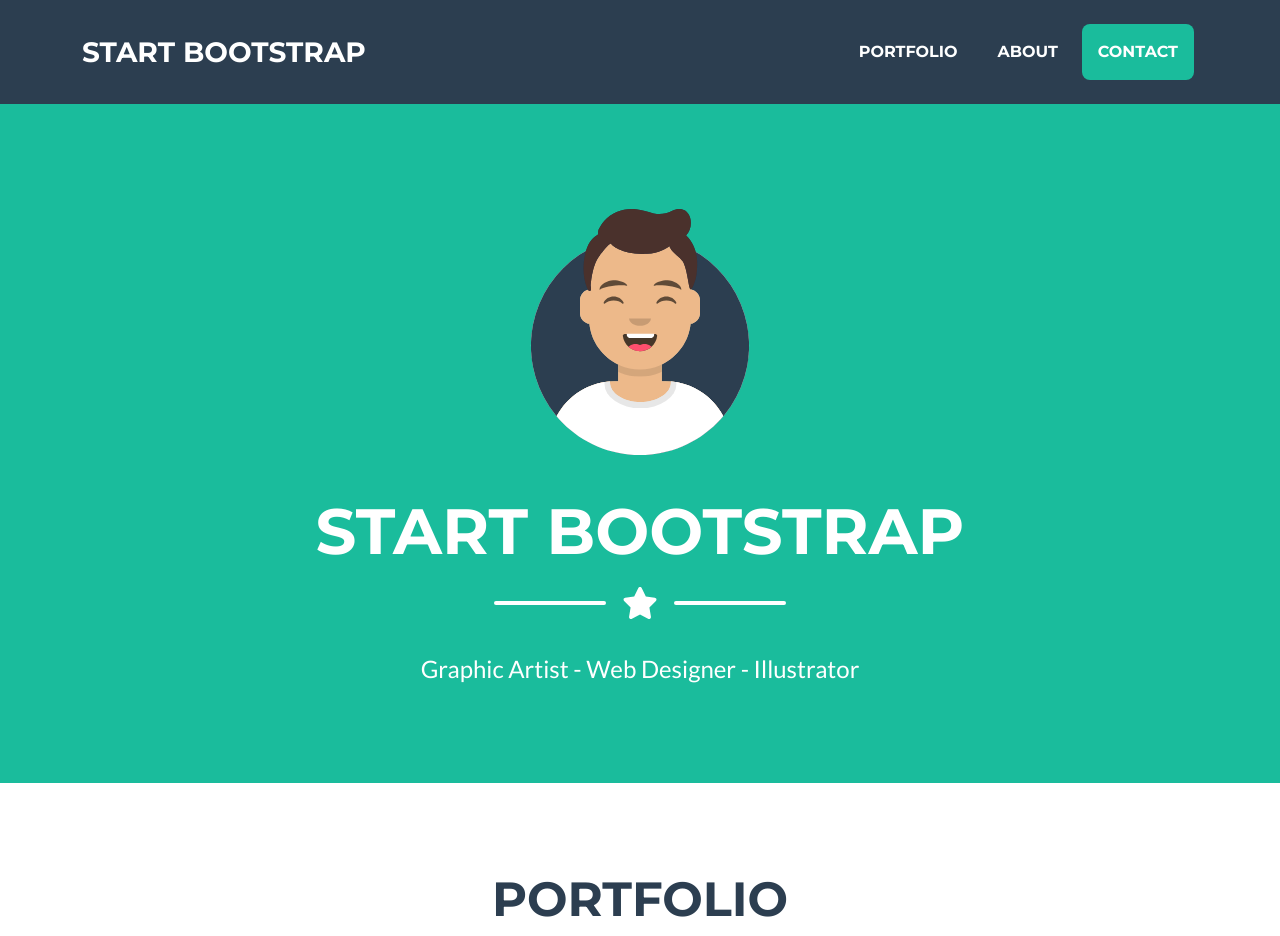
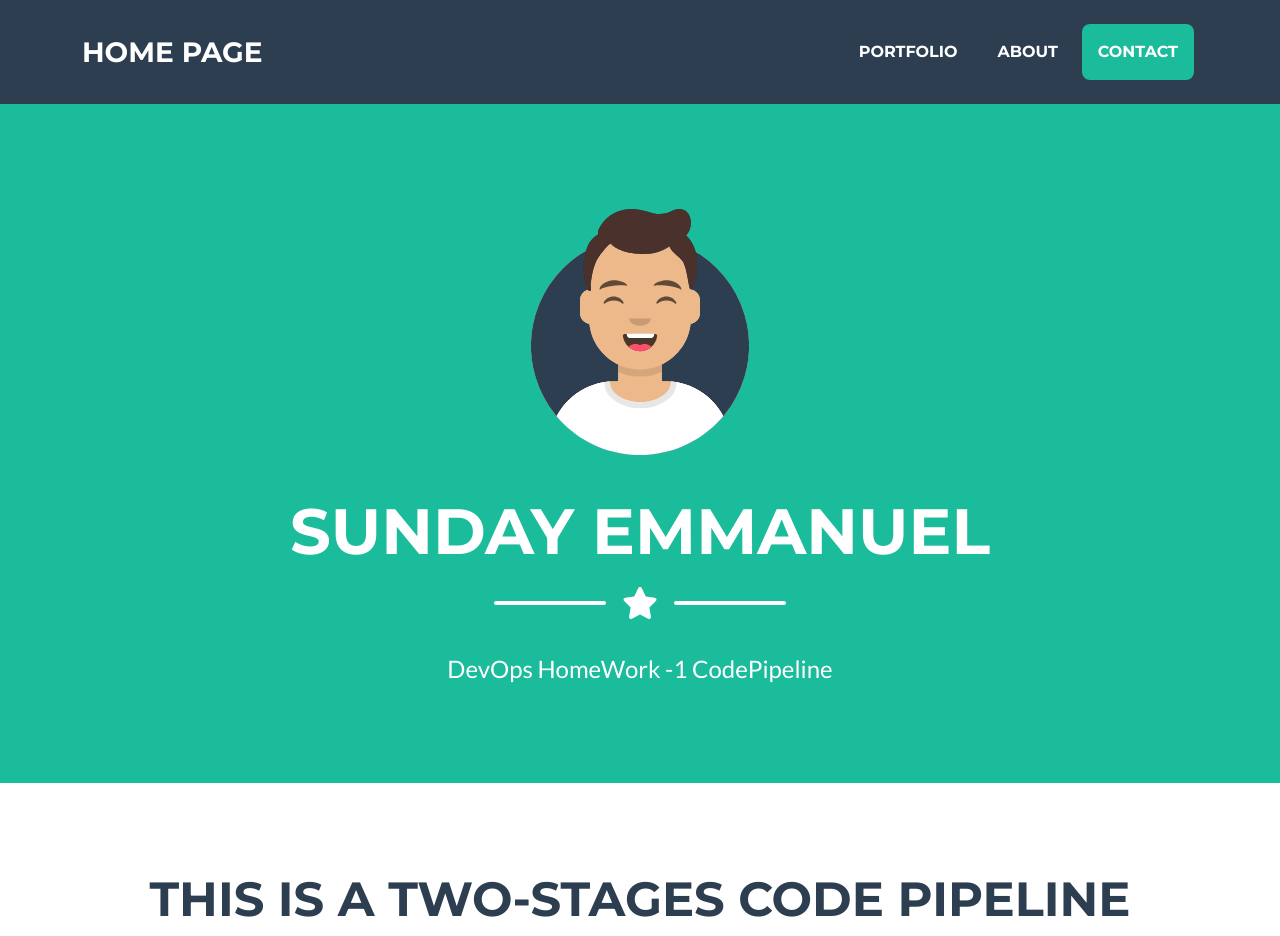
Before and after one commit to EmmanuelSunday/Two-Stage-CICD-Project, a plain HTML site: page index.html in a window 1280 px wide. Shown: the top 936 px of the page. Drawn offline with nearby package versions, Linux system fonts and the light colour scheme.

Commit message:
New Version Update to Index file

```diff
--- a/index.html
+++ b/index.html
@@ -5,7 +5,7 @@
         <meta name="viewport" content="width=device-width, initial-scale=1, shrink-to-fit=no" />
         <meta name="description" content="" />
         <meta name="author" content="" />
-        <title>Freelancer - Start Bootstrap Theme</title>
+        <title>Sunday Emmanuel</title>
         <!-- Favicon-->
         <link rel="icon" type="image/x-icon" href="assets/favicon.ico" />
         <!-- Font Awesome icons (free version)-->
@@ -20,7 +20,7 @@
         <!-- Navigation-->
         <nav class="navbar navbar-expand-lg bg-secondary text-uppercase fixed-top" id="mainNav">
             <div class="container">
-                <a class="navbar-brand" href="#page-top">Start Bootstrap</a>
+                <a class="navbar-brand" href="#page-top">Home Page</a>
                 <button class="navbar-toggler text-uppercase font-weight-bold bg-primary text-white rounded" type="button" data-bs-toggle="collapse" data-bs-target="#navbarResponsive" aria-controls="navbarResponsive" aria-expanded="false" aria-label="Toggle navigation">
                     Menu
                     <i class="fas fa-bars"></i>
@@ -40,7 +40,7 @@
                 <!-- Masthead Avatar Image-->
                 <img class="masthead-avatar mb-5" src="assets/img/avataaars.svg" alt="..." />
                 <!-- Masthead Heading-->
-                <h1 class="masthead-heading text-uppercase mb-0">Start Bootstrap</h1>
+                <h1 class="masthead-heading text-uppercase mb-0">Sunday Emmanuel</h1>
                 <!-- Icon Divider-->
                 <div class="divider-custom divider-light">
                     <div class="divider-custom-line"></div>
@@ -48,14 +48,14 @@
                     <div class="divider-custom-line"></div>
                 </div>
                 <!-- Masthead Subheading-->
-                <p class="masthead-subheading font-weight-light mb-0">Graphic Artist - Web Designer - Illustrator</p>
+                <p class="masthead-subheading font-weight-light mb-0">DevOps HomeWork -1 CodePipeline </p>
             </div>
         </header>
         <!-- Portfolio Section-->
         <section class="page-section portfolio" id="portfolio">
             <div class="container">
                 <!-- Portfolio Section Heading-->
-                <h2 class="page-section-heading text-center text-uppercase text-secondary mb-0">Portfolio</h2>
+                <h2 class="page-section-heading text-center text-uppercase text-secondary mb-0">This is a Two-Stages Code Pipeline</h2>
                 <!-- Icon Divider-->
                 <div class="divider-custom">
                     <div class="divider-custom-line"></div>
```
